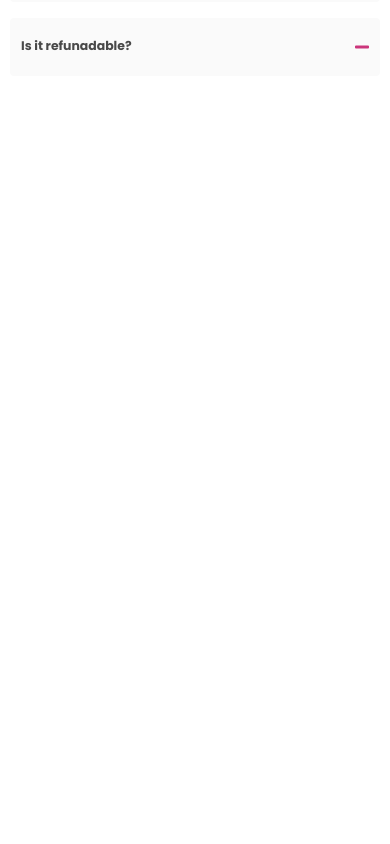
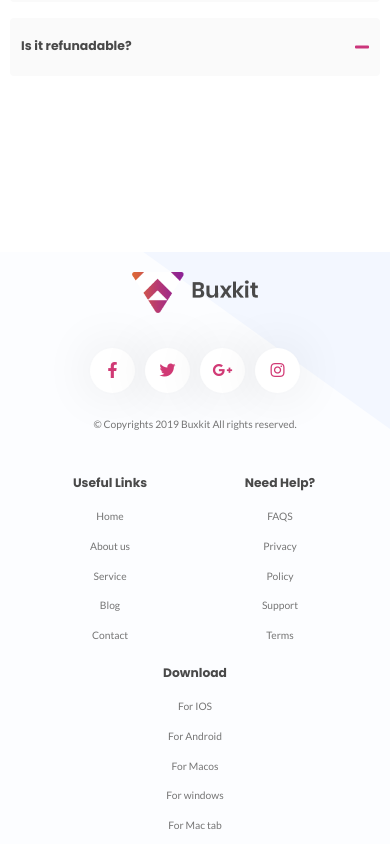
Before and after one commit to KeyToTech/StandupBotLanding, a React (Create React App) app: page / in a window 390 px wide. Shown: the part 10790-11634 px from the top of the page. Before the commit the page ends 11042 px from the top, so only its background shows below. Built offline with nearby package versions, Linux system fonts and the light colour scheme.

Commit message:
Made mobile scaling for all screen.

```diff
--- a/src/App.js
+++ b/src/App.js
@@ -28,7 +28,7 @@ class App extends Component {
         <Team />
         <ContactUs />
         <Question />
-        {/* <Footer /> */}
+        <Footer />
       </div>
     );
   }
--- a/src/footer/Footer.js
+++ b/src/footer/Footer.js
@@ -46,7 +46,7 @@ const Footer = () => (
 
         <div className="container-footer">
             <div className="container-social">
-                <div className="logo-container">
+                <div className="logo-container-footer">
                     <img src={logo} alt="logo" />
                 </div>
 
--- a/src/footer/footer.css
+++ b/src/footer/footer.css
@@ -39,6 +39,10 @@
     width: 310px;
 }
 
+.logo-container-footer img {
+    width: calc(120px + (210 - 120) * ((100vw - 768px) / (1900 - 768)));
+}
+
 .wrap-social {
     width: 210px;
     display: flex;
@@ -47,7 +51,7 @@
 }
 
 .develop-block h4 {
-    font-size: 14px;
+    font-size: calc(10px + (14 - 10) * ((100vw - 768px) / (1900 - 768)));
     font-family: "Lato";
     color: rgb(117, 117, 117);
     line-height: 1.714;
@@ -68,7 +72,6 @@
 }
 
 .btn-social:hover {
-
     background-image: linear-gradient(to left, #a12299 0%, #d13a75 50%, #d23a74 51%, #f96834 99%, #f96834 100%);
     color: #ffffff;
 }
@@ -88,7 +91,7 @@
 }
 
 .title {
-    font-size: 16px;
+    font-size: calc(12px + (16 - 12) * ((100vw - 768px) / (1900 - 768)));
     font-family: "Poppins";
     color: rgb(73, 73, 73);
     font-weight: bold;
@@ -104,7 +107,7 @@
 
 .feature {
     text-decoration: none;
-    font-size: 14px;
+    font-size: calc(10px + (14 - 10) * ((100vw - 768px) / (1900 - 768)));
     font-family: "Lato";
     color: rgb(117, 117, 117);
     text-align: left;
@@ -116,3 +119,88 @@
     text-decoration: none;
     color: rgb(73, 73, 73);
 }
+
+@media screen and (max-width: 1700px) {
+    .footer-bg-first {
+        left: -1050px;
+    }
+    .footer-bg-second {
+        left: -1250px;
+    }
+}
+
+@media screen and (max-width: 1500px) {
+    .footer-bg-first {
+        left: -1150px;
+    }
+}
+
+@media screen and (max-width: 1366px) {}
+
+@media screen and (max-width: 1280px) {
+    .footer-bg-first {
+        display: none;
+    }
+    .container-footer {
+        flex-wrap: wrap;
+    }
+    .container-social {
+        flex-grow: 1;
+        width: 235px;
+    }
+    .wrap-content-footer {
+        flex-grow: 1;
+        width: 517px;
+    }
+}
+
+@media screen and (max-width: 1024px) {
+    .container-features {
+        height: 210px;
+        width: 130px;
+    }
+}
+
+@media screen and (max-width: 768px) {
+    .footer-section {
+        height: auto;
+    }
+    .container-social {
+        margin-top: 20px;
+        display: flex;
+        flex-direction: column;
+        align-items: center;
+    }
+    .logo-container-footer img {
+        width: calc(120px + (210 - 120) * ((100vw - 360px) / (768 - 360)));
+    }
+    .develop-block h4 {
+        font-size: calc(10px + (14 - 10) * ((100vw - 360px) / (768 - 360)));
+    }
+    .wrap-content-footer {
+        width: 90%;
+        margin-top: 30px;
+        flex-wrap: wrap;
+        justify-content: center;
+
+    }
+    .container-features {
+        height: 190px;
+        width: 150px;
+        margin: 10px;
+    }
+    .title {
+        font-size: calc(12px + (16 - 12) * ((100vw - 360px) / (768 - 360)));
+        text-align: center;
+    }
+    .feature {
+        font-size: calc(10px + (14 - 10) * ((100vw - 360px) / (768 - 360)));
+        text-align: center;
+    }
+}
+
+@media screen and (max-width: 480px) {
+    .container-features {
+        height: 170px;
+    }
+}
```
